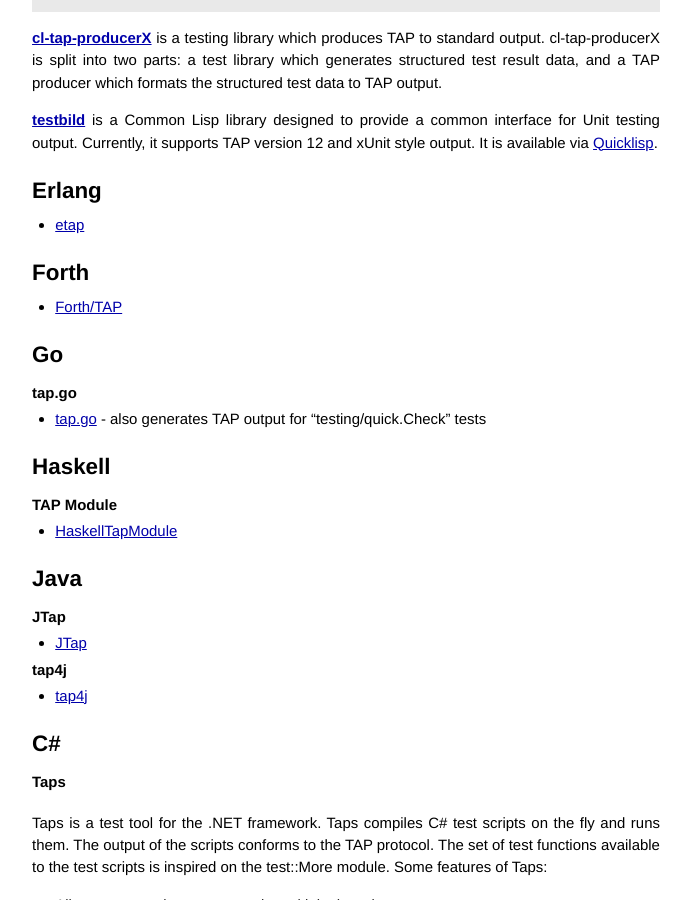
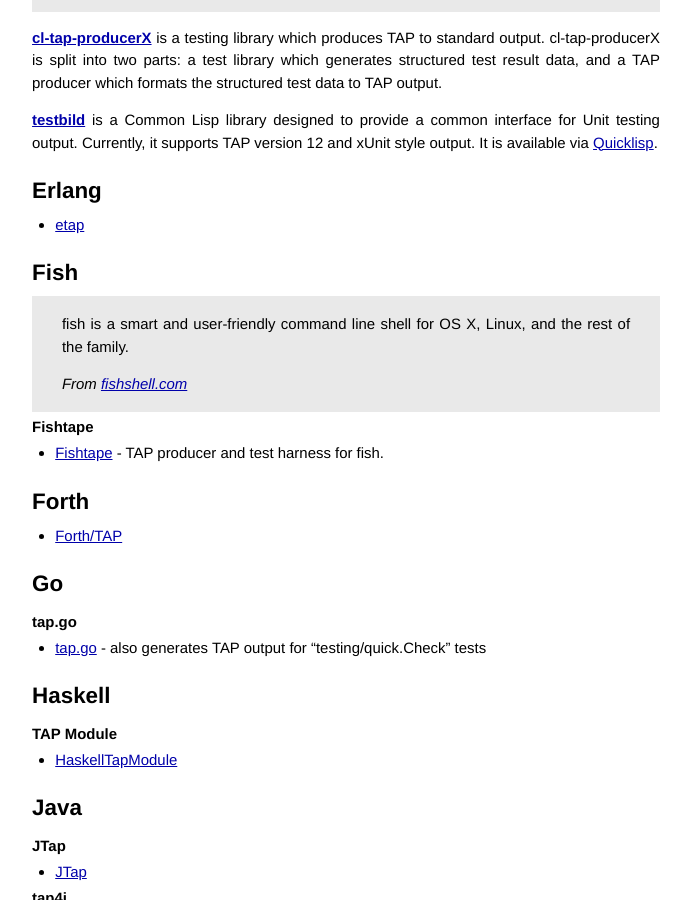
Before and after one commit to TestAnything/testanything.github.io, a Jekyll site: the page built from producers.md, in a window 1280 px wide and 900 px high, scrolled down 1808 px. Shown: the whole window, without its empty margins (294-985 px from the left). Built offline with Jekyll 4.4.1, drawn with Linux system fonts in a browser that asks for light colours; Markdown is read by kramdown in place of the engine named in the settings.

Commit message:
Add Fish and Fishtape

```diff
--- a/producers.md
+++ b/producers.md
@@ -17,6 +17,7 @@
 [Common Lisp](#common-lisp),
 [DB2 SQL PL](#db2sqlpl),
 [Erlang](#erlang),
+[Fish](#fish),
 [Forth](#forth),
 [Go](#go),
 [Haskell](#haskell),
@@ -110,6 +111,18 @@
 ## Erlang
 
 -   [etap](http://github.com/ngerakines/etap)
+
+<a id="fish"></a>
+## Fish
+
+> fish is a smart and user-friendly command line
+shell for OS X, Linux, and the rest of the family.
+>
+> *From [fishshell.com](http://fishshell.com/)*
+
+### Fishtape
+
+-    [Fishtape](http://github.com/fisherman/fishtape) - TAP producer and test harness for fish.
 
 <a id="forth"></a>
 ## Forth
```
